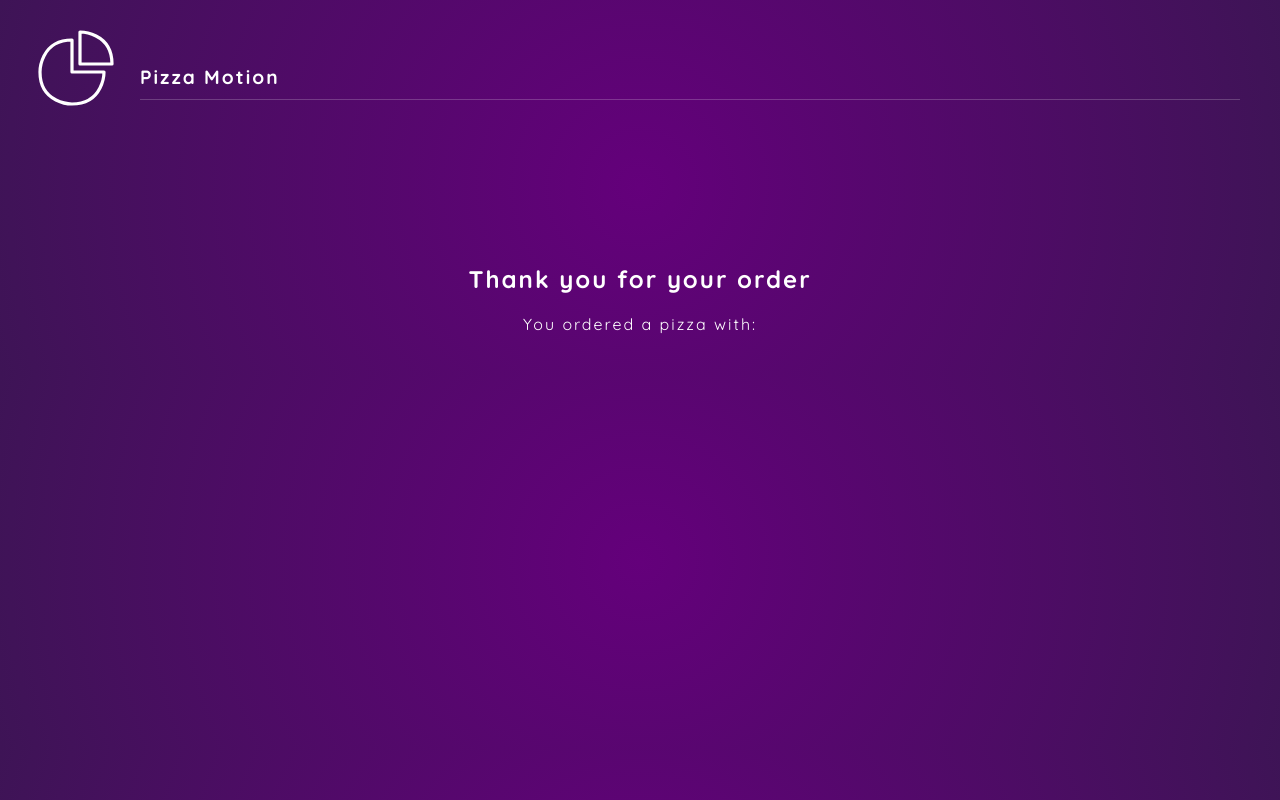
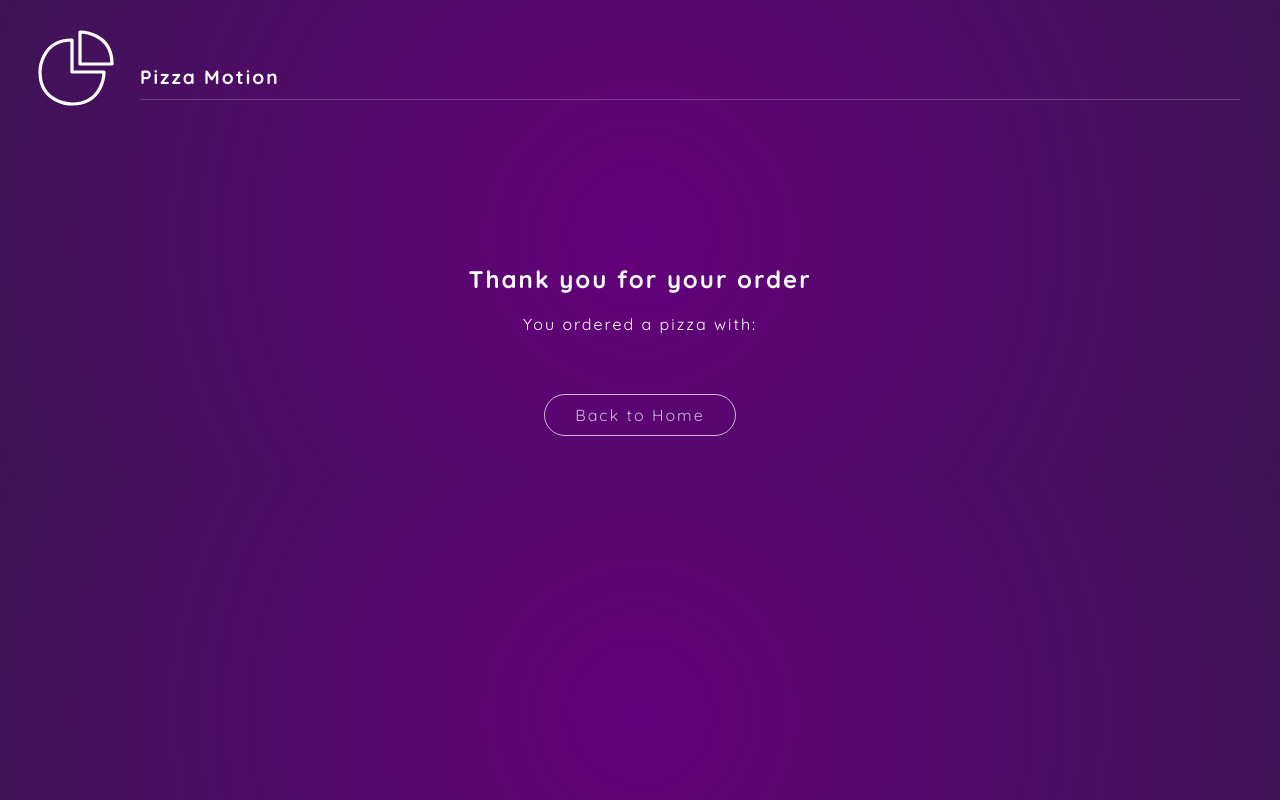
Before and after one commit to rosiegardner/pizza_motion, a React (Create React App) app: page /order in a window 1280 px wide. Built offline with nearby package versions, Linux system fonts and the light colour scheme.

Commit message:
add home button

```diff
--- a/src/components/Order.js
+++ b/src/components/Order.js
@@ -1,4 +1,5 @@
 import React from 'react';
+import {Link} from 'react-router-dom';
 
 const Order = ({ pizza }) => {
   return (
@@ -6,7 +7,14 @@ const Order = ({ pizza }) => {
       <h2>Thank you for your order</h2>
       <p>You ordered a {pizza.base} pizza with:</p>
       {pizza.toppings.map(topping => <div key={topping}>{topping}</div>)}
+
+      <Link to="/">
+      <button>
+        Back to Home
+      </button>
+      </Link>
     </div>
+
   )
 }
 
```
